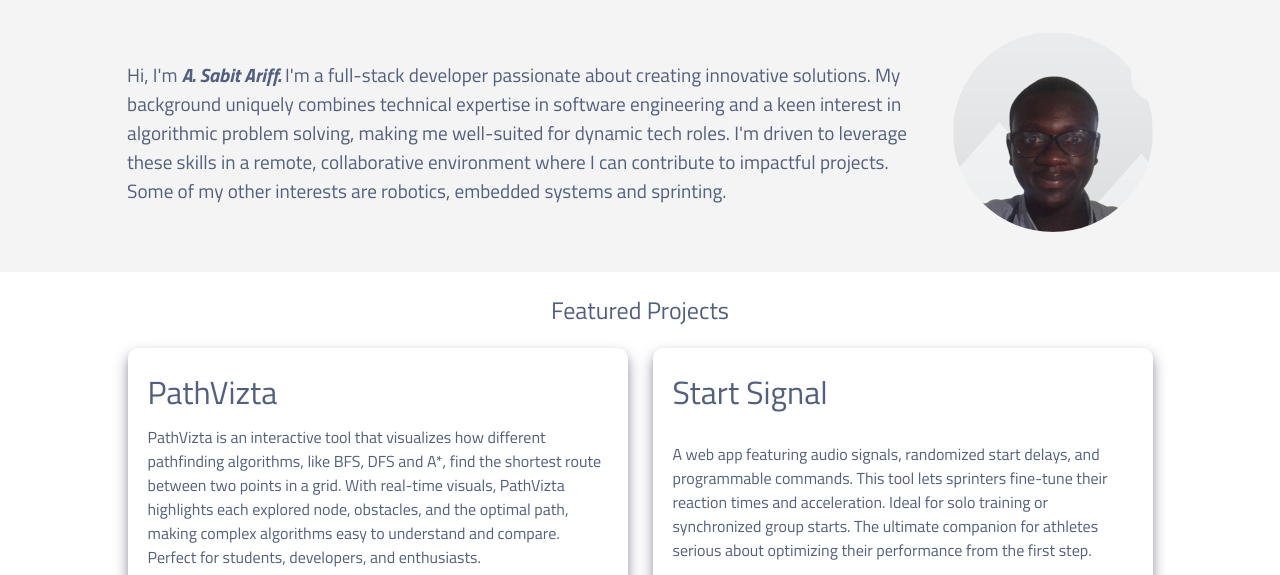
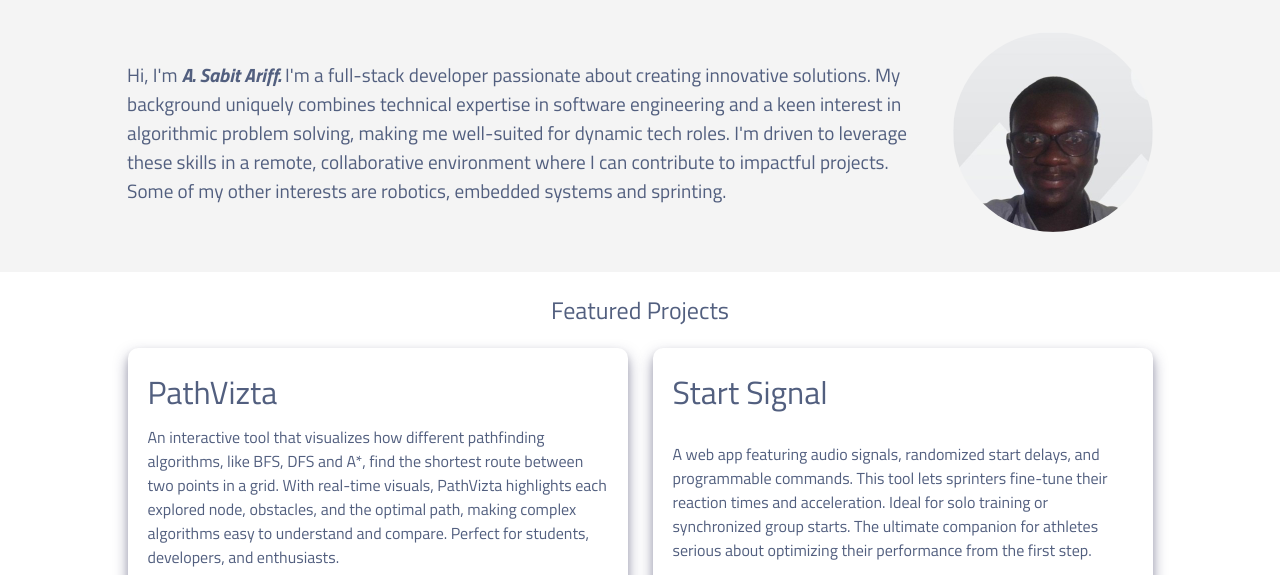
Before and after one commit to glad180r/portfolio, a plain HTML site: page index.html in a window 1280 px wide. Shown: the part 308-883 px from the top of the page. Drawn offline with Linux system fonts and the light colour scheme.

Commit message:
Minor text edit

```diff
--- a/index.html
+++ b/index.html
@@ -45,7 +45,7 @@
             <div class="project-card" id="pathvizta">
                 <div class="project-title"> PathVizta</div>
                 <div class="project-description">
-                    PathVizta is an interactive tool that visualizes how different pathfinding algorithms, like BFS, DFS and A*,
+                    An interactive tool that visualizes how different pathfinding algorithms, like BFS, DFS and A*,
                     find the shortest route between two points in a grid. With real-time visuals, PathVizta highlights each explored node, obstacles, and the optimal path, making complex algorithms easy to understand and compare.
                     Perfect for students, developers, and enthusiasts.
                 </div>
```
